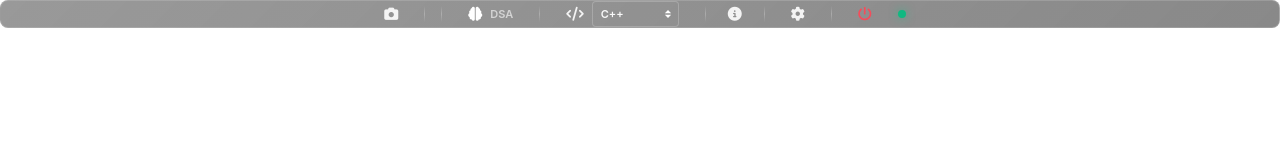
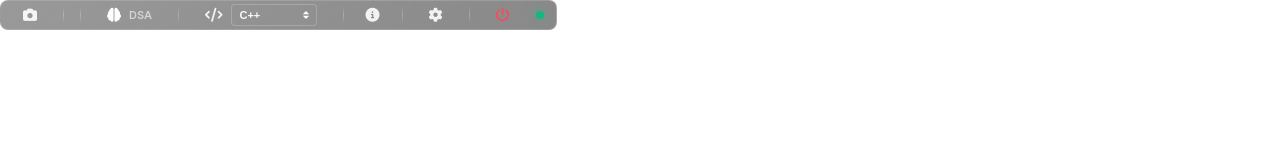
Before and after one commit to OmDoke/openmic, a website: page src/index.html in a window 1280 px wide. Drawn offline with nearby package versions, Linux system fonts and the light colour scheme.

Commit message:
feat: add main window UI implementation and HTML structure

```diff
--- a/src/index.html
+++ b/src/index.html
@@ -3,7 +3,7 @@
   <head>
     <meta charset="UTF-8" />
     <title>OpenMic</title>
-    <script src="https://cdn.tailwindcss.com"></script>
+    <link href="./assests/vendor/fontawesome/all.min.css" rel="stylesheet" />
     <link href="./styles/common.css" rel="stylesheet" />
     <style>
       body {
@@ -36,7 +36,7 @@
         flex-wrap: nowrap;
         overflow: visible;
         border: 1px solid rgba(255, 255, 255, 0.15);
-  width: 100%;
+  width: max-content;
   /* Allow horizontal collapse to approximately one icon's width */
   min-width: 60px;
       }
@@ -52,8 +52,6 @@
         cursor: default;
         transition: all 0.2s ease;
         -webkit-app-region: no-drag;
-  /* Allow items to shrink so the bar can collapse to one icon width */
-  flex-shrink: 1;
       }
 
       .command-item:hover {
@@ -391,15 +389,15 @@
         </select>
       </div>
       <div class="command-separator"></div>
-      <div class="command-item" id="infoButton" title="Shortcuts Info">
+      <div class="command-item" id="infoButton">
         <i class="fas fa-circle-info"></i>
       </div>
       <div class="command-separator"></div>
-      <div class="command-item" id="settingsButton" title="Settings">
+      <div class="command-item" id="settingsButton">
         <i class="fas fa-cog"></i>
       </div>
       <div class="command-separator"></div>
-      <div class="command-item" id="quitButton" title="Quit Application" style="color: rgba(255, 71, 87, 0.9);">
+      <div class="command-item" id="quitButton" style="color: rgba(255, 71, 87, 0.9);">
         <i class="fas fa-power-off"></i>
       </div>
       <div class="status-dot non-interactive" id="statusDot"></div>
--- a/src/styles/common.css
+++ b/src/styles/common.css
@@ -1,7 +1,6 @@
 /* Common Styles for OpenCluely UI Components */
 
-/* Font imports */
-@import url('https://cdnjs.cloudflare.com/ajax/libs/font-awesome/6.4.0/css/all.min.css');
+/* FontAwesome is loaded via local vendor file in each HTML page */
 
 /* Base styles */
 body {
--- a/src/ui/main-window.js
+++ b/src/ui/main-window.js
@@ -59,6 +59,22 @@ class MainWindowUI {
             // so it can push the latest speech availability state.
             if (window.electronAPI && window.electronAPI.notifyMainWindowReady) {
                 window.electronAPI.notifyMainWindowReady();
+            }
+
+            // Setup ResizeObserver to automatically resize window when content changes (e.g. fonts load)
+            const commandTab = document.querySelector('.command-tab');
+            if (commandTab) {
+                const resizeObserver = new ResizeObserver(() => {
+                    this.resizeWindowToContent();
+                });
+                resizeObserver.observe(commandTab);
+            }
+
+            // Also explicitly wait for fonts to load
+            if (document.fonts) {
+                document.fonts.ready.then(() => {
+                    this.resizeWindowToContent();
+                });
             }
 
             // Auto-arrange all windows into their default layout positions
@@ -246,8 +262,6 @@ class MainWindowUI {
     }
 
     resizeWindowToContent() {
-        // Wait for DOM to fully render
-        setTimeout(() => {
         const commandTab = document.querySelector('.command-tab');
         if (commandTab && window.electronAPI && window.electronAPI.resizeWindow) {
             const rect = commandTab.getBoundingClientRect();
@@ -257,19 +271,12 @@ class MainWindowUI {
             // If shortcuts popover is visible, extend height to fit it
             if (this.shortcutsPopover && this.shortcutsPopover.classList.contains('is-open')) {
                 const popRect = this.shortcutsPopover.getBoundingClientRect();
-                    // popover is positioned below the bar (top:36px), add that plus its height and a small margin
                 height = Math.max(height, Math.ceil(36 + popRect.height + 8));
             }
 
-                logger.debug('Resizing window to content', {
-                    width,
-                    height,
-                    component: 'MainWindowUI'
-                });
-
+            logger.debug('Resizing window to content', { width, height, component: 'MainWindowUI' });
             window.electronAPI.resizeWindow(width, height);
         }
-        }, 100);
     }
 
     setupElements() {
@@ -439,10 +446,11 @@ class MainWindowUI {
         // Quit Button
         if (this.quitButton) {
             this.quitButton.addEventListener('click', (e) => {
-                if (!this.isInteractive) return;
                 e.stopPropagation();
                 if (window.electronAPI && window.electronAPI.quit) {
                     window.electronAPI.quit();
+                } else {
+                    console.error("electronAPI.quit not found");
                 }
             });
         }
```
Lines whose indentation alone changed are shown as unchanged.
